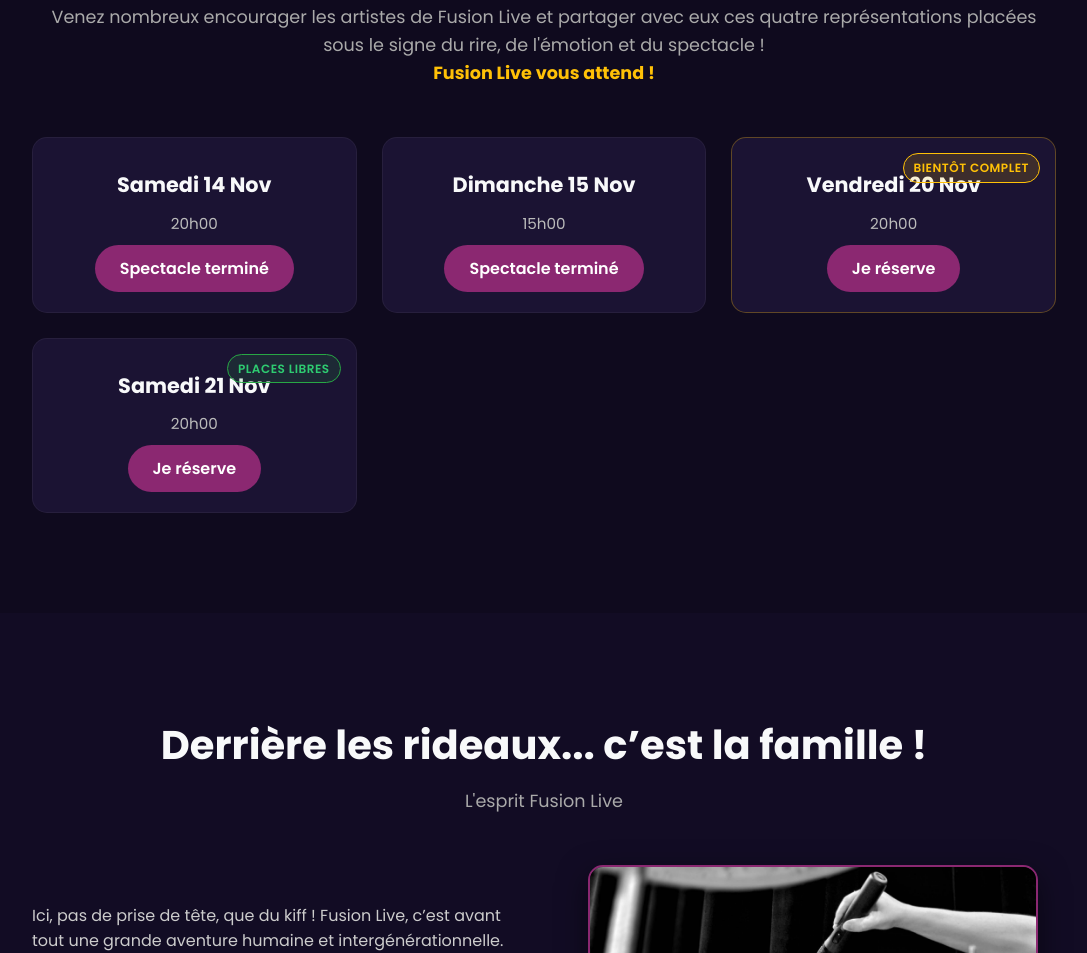
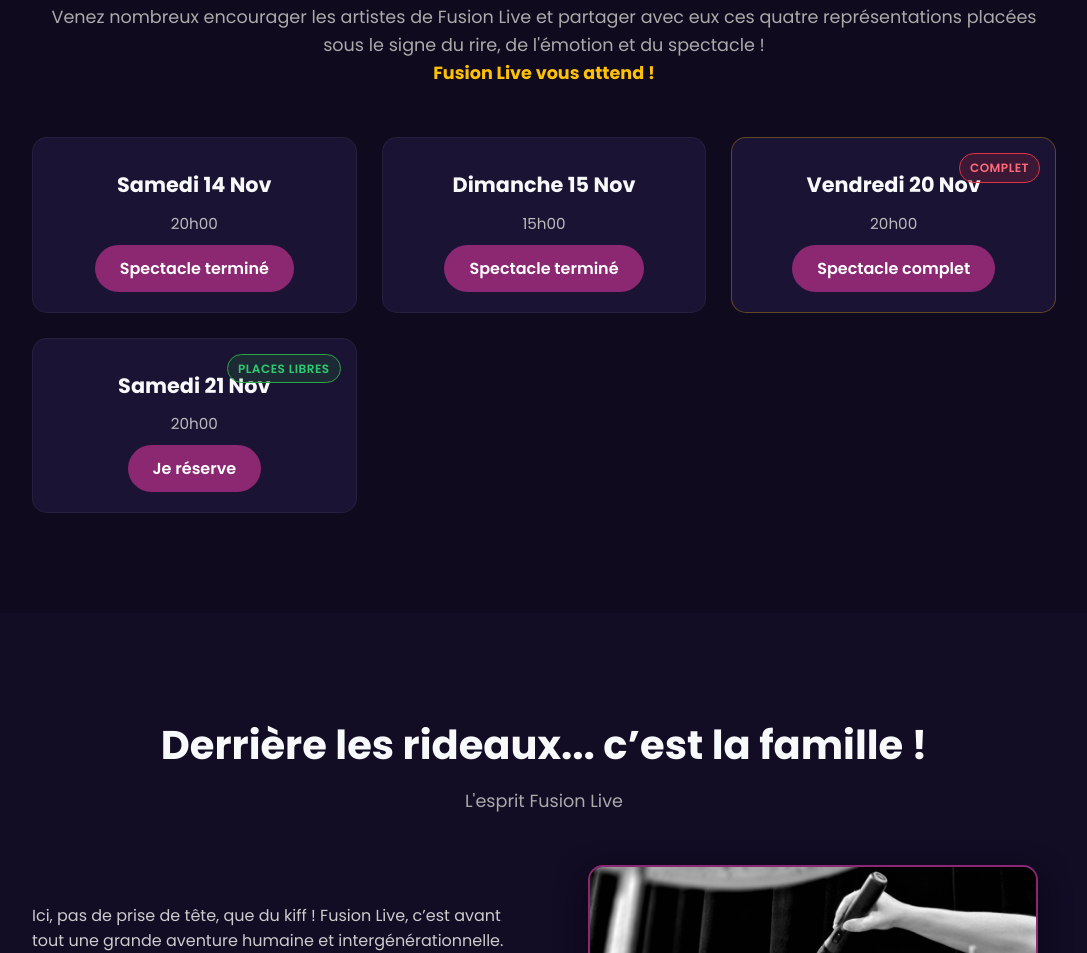
Before and after one commit to Mintaka44/fusionlive, a plain HTML site: page index.html in a window 1280 px wide. Shown: the part 971-1924 px from the top of the page, without its empty margins (96-1183 px from the left). Drawn offline with Linux system fonts and the light colour scheme.

Commit message:
Update index.html

```diff
--- a/index.html
+++ b/index.html
@@ -453,6 +453,22 @@
             text-transform: uppercase;
         }
 
+		/* Badge "Complet" en rouge discret */
+        .badge-complet {
+            position: absolute;
+            top: 15px;
+            right: 15px;
+            background: rgba(220, 53, 69, 0.16);
+            border: 1px solid #dc3545;
+            color: #ff6b7a;
+            font-size: 0.75rem;
+            font-weight: 600;
+            padding: 4px 10px;
+            border-radius: 20px;
+            letter-spacing: 0.5px;
+            text-transform: uppercase;
+        }
+
     </style>
 
 	<script data-goatcounter="https://troupe-fusionlive.goatcounter.com/count" async src="//gc.zgo.at/count.js"></script>
@@ -493,7 +509,7 @@
         <h1>Vibrez avec la troupe Fusion Live !</h1>
         <p>Chant, danse, musique live et bonne humeur garantie. Deux week-ends de folie pour en prendre plein les yeux et les oreilles !</p>
         <div class="hero-buttons">
-            <a href="reservation.html?date=date1" class="btn btn-primary">🎟️ Réserver mes places</a>
+            <a href="reservation.html?date=date4" class="btn btn-primary">🎟️ Réserver mes places</a>
             <a href="#about" class="btn btn-secondary">🎬 Découvrir la troupe</a>
         </div>
     </section>
@@ -515,10 +531,10 @@
                 <span href="reservation.html?date=date2" class="btn btn-primary">Spectacle terminé</span>
             </div>
             <div class="date-card" style="border-color: rgba(255, 193, 7, 0.3);">
-                <span class="badge-places">Bientôt complet</span>
+                <span class="badge-complet">Complet</span>
                 <h3>Vendredi 20 Nov</h3>
                 <p>20h00</p>
-                <a href="reservation.html?date=date3" class="btn btn-primary">Je réserve</a>
+				<span href="reservation.html?date=date2" class="btn btn-primary">Spectacle complet</span>
             </div>
             <div class="date-card" style="position: relative;">
                 <span class="badge-places-libres">Places libres</span>
```
